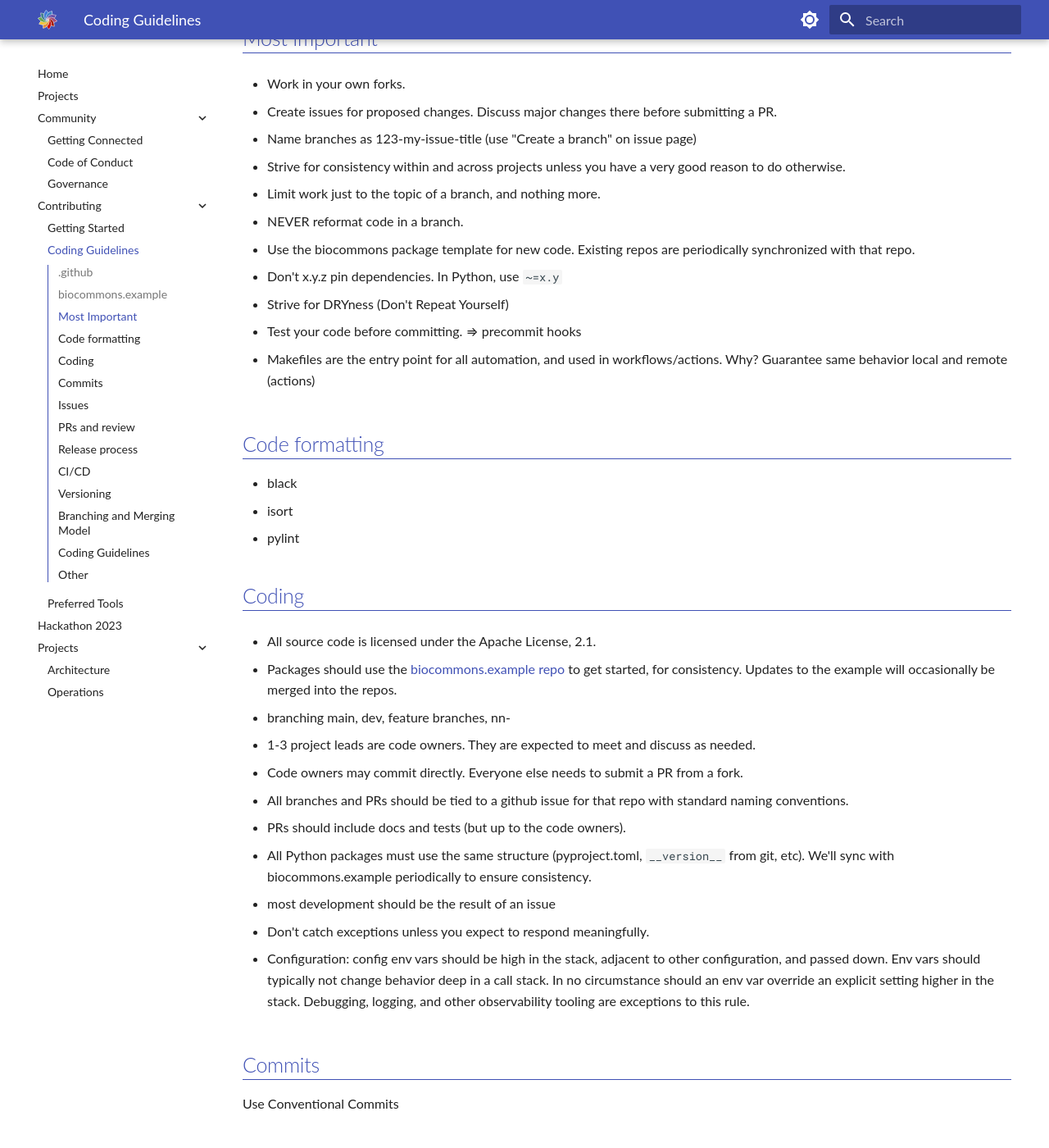
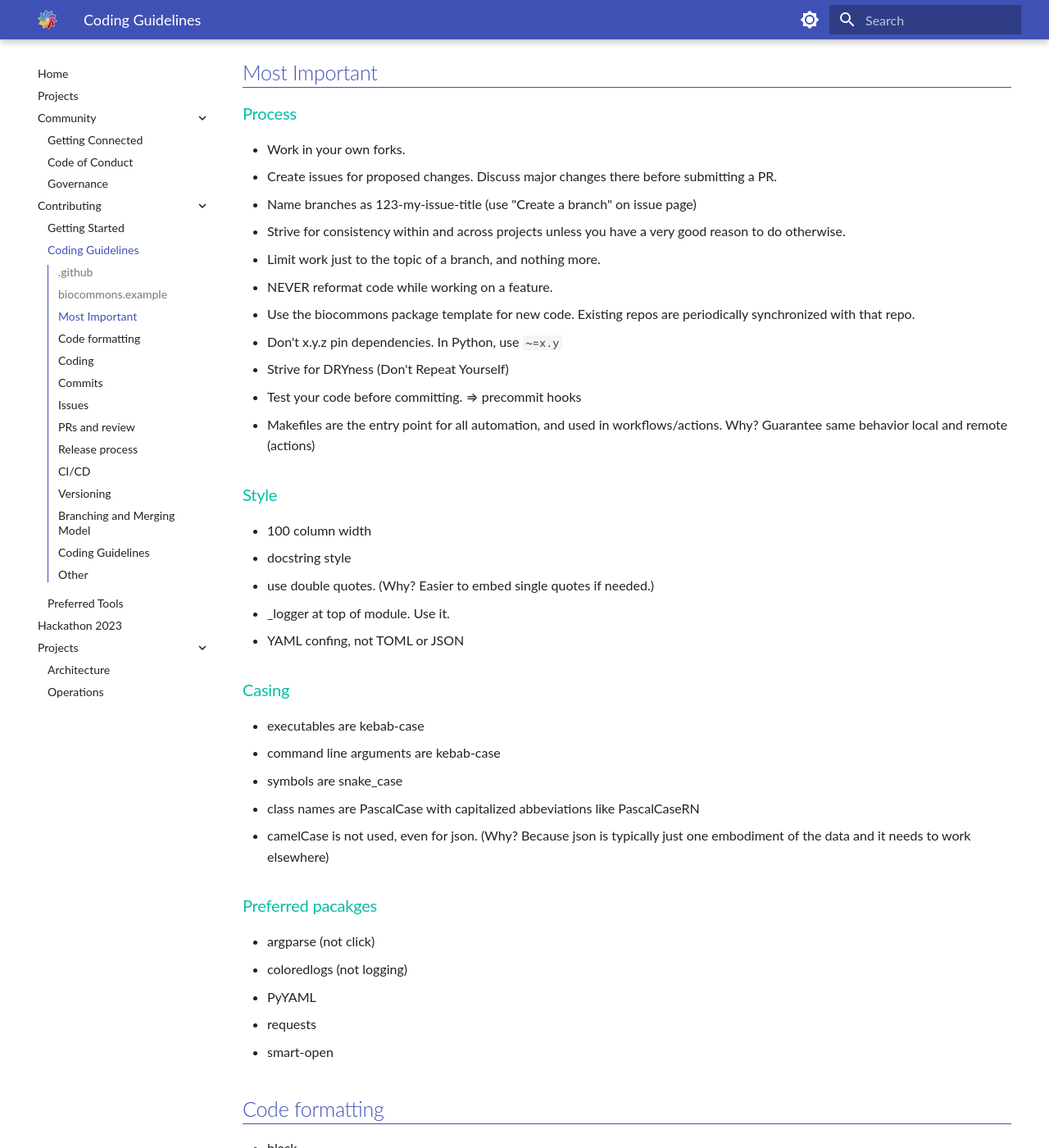
Before and after one commit to biocommons/biocommons.github.io, an MkDocs documentation site: the page built from docs/contributing/coding-guidelines.md, in a window 1280 px wide and 1400 px high, scrolled down 477 px. Shown: the whole window at 82% size. Built offline with MkDocs 1.6.1 and Material for MkDocs 9.7.7, drawn with Linux system fonts in a browser that asks for light colours.

Commit message:
migrated more notes from ticktick

```diff
--- a/docs/contributing/coding-guidelines.md
+++ b/docs/contributing/coding-guidelines.md
@@ -2,6 +2,7 @@
 
 Consistency across biocommons
 
+link to vscode setup
 
 
 ## .github
@@ -15,38 +16,53 @@ Consistency across biocommons
 
 ## Most Important
 
+### Process
+
 - Work in your own forks.
-
 - Create issues for proposed changes.  Discuss major changes there before submitting a PR.
-
 - Name branches as 123-my-issue-title (use "Create a branch" on issue page)
-
 - Strive for consistency within and across projects unless you have a very good reason to do
   otherwise.
-
 - Limit work just to the topic of a branch, and nothing more.
-
-- NEVER reformat code in a branch.
-
+- NEVER reformat code while working on a feature.
 - Use the biocommons package template for new code.  Existing repos are periodically synchronized
   with that repo.
-
 - Don't x.y.z pin dependencies. In Python, use `~=x.y`
-
 - Strive for DRYness (Don't Repeat Yourself)
-
 - Test your code before committing. ⇒ precommit hooks
-
 - Makefiles are the entry point for all automation, and used in workflows/actions. Why? Guarantee
   same behavior local and remote (actions)
 
+### Style
+
+- 100 column width
+- docstring style
+- use double quotes. (Why? Easier to embed single quotes if needed.)
+- _logger at top of module. Use it.
+- YAML confing, not TOML or JSON
+
+### Casing
+
+- executables are kebab-case
+- command line arguments are kebab-case
+- symbols are snake_case
+- class names are PascalCase with capitalized abbeviations like PascalCaseRN
+- camelCase is not used, even for json. (Why? Because json is typically just one
+  embodiment of the data and it needs to work elsewhere)
+
+### Preferred pacakges
+
+- argparse (not click)
+- coloredlogs (not logging)
+- PyYAML
+- requests
+- smart-open
 
 ## Code formatting
 
 - black
 - isort
 - pylint
-
 
 
 ## Coding
```
